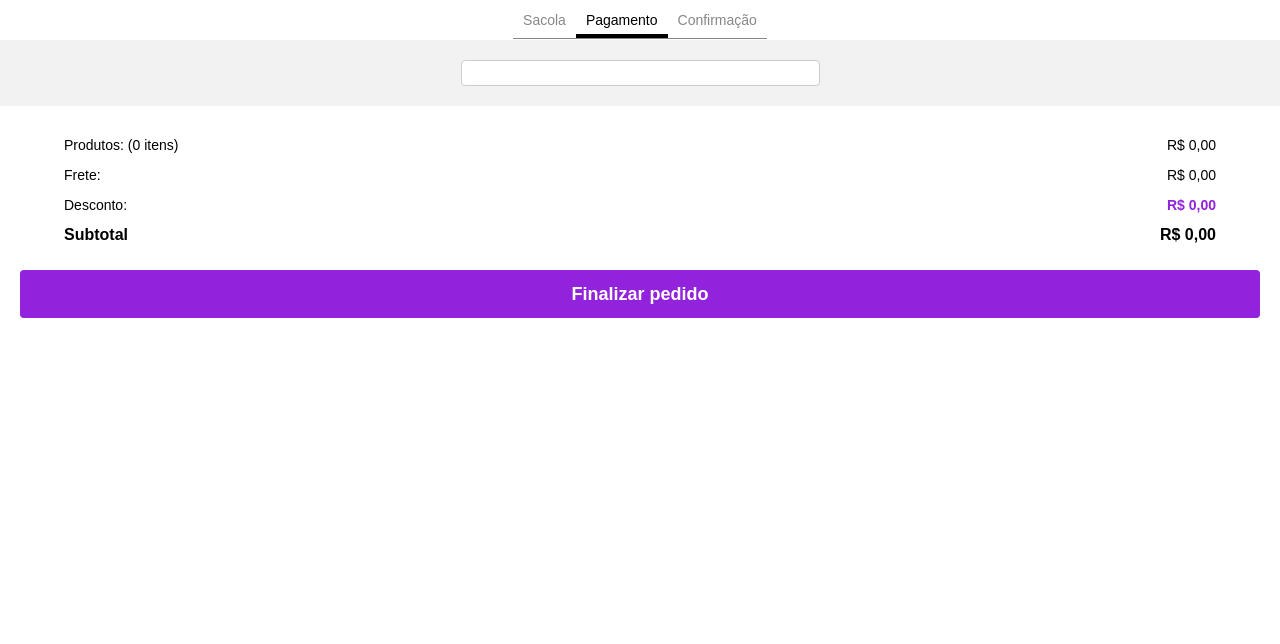
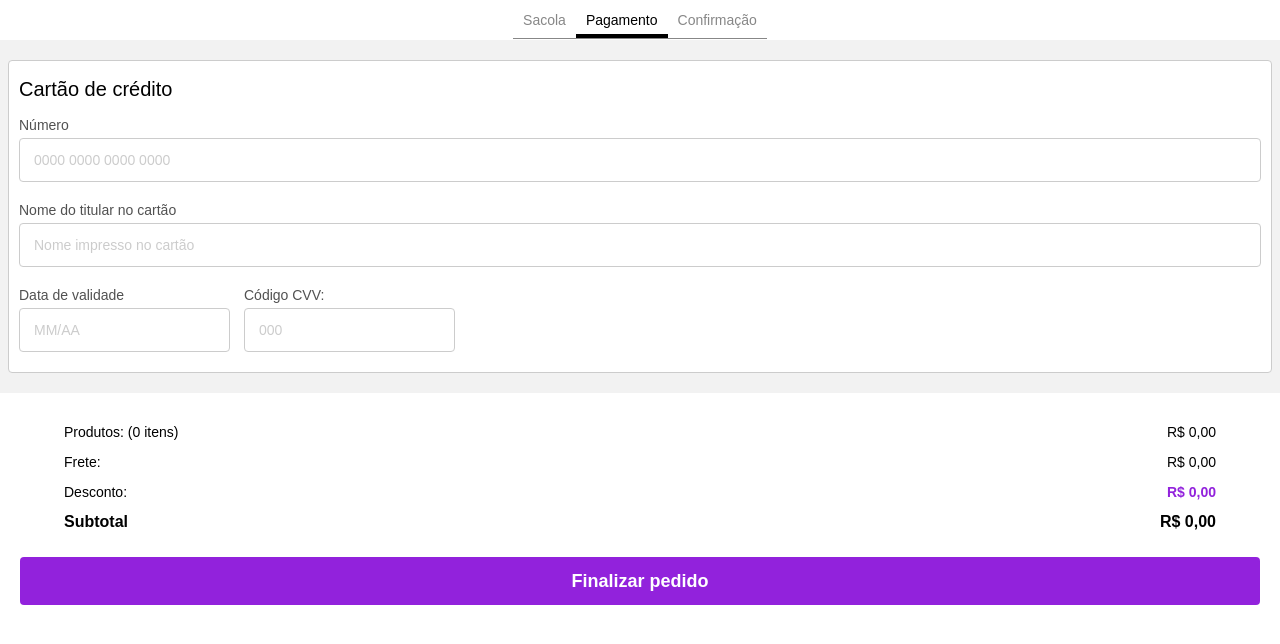
Before and after one commit to MatheusFinatto/Desafio-React-ShoppingCart, a React (Vite) app: page /pagamento in a window 1280 px wide. Shown: the top 644 px of the page. Built offline with nearby package versions, Linux system fonts and the light colour scheme; no server answers.

Commit message:
refactor: moved some of the css components to folder. More will be done on future commits.

```diff
--- a/src/components/Buttons.tsx
+++ /dev/null
@@ -1,59 +0,0 @@
-import { NavLink } from "react-router-dom";
-import { styled } from "styled-components";
-
-const StyledMainButton = styled.button`
-  margin: 0 20px;
-  height: 48px;
-  width: calc(100vw - 40px);
-  border-radius: 4px;
-  display: flex;
-  padding: 16px 8px;
-  background: #9222dc;
-  border: none;
-  font-weight: 700;
-  font-size: 18px;
-  color: #ffffff;
-  align-items: center;
-  justify-content: center;
-  margin-top: 24px;
-`;
-
-const StyledReturnButton = styled.button`
-  margin: 0 20px;
-  height: 48px;
-  width: calc(100vw - 40px);
-  border-radius: 4px;
-  display: flex;
-  padding: 16px 8px;
-  background: #000;
-  border: none;
-  font-weight: 700;
-  font-size: 18px;
-  color: #ffffff;
-  align-items: center;
-  justify-content: center;
-  margin-top: 24px;
-`;
-
-type ButtonProps = {
-  children: React.ReactNode;
-  to: string;
-};
-
-const MainButton = ({ children, to }: ButtonProps) => {
-  return (
-    <NavLink to={to} style={{ textDecoration: "none" }}>
-      <StyledMainButton>{children}</StyledMainButton>
-    </NavLink>
-  );
-};
-
-const ReturnButton = ({ children, to }: ButtonProps) => {
-  return (
-    <NavLink to={to} style={{ textDecoration: "none" }}>
-      <StyledReturnButton>{children}</StyledReturnButton>
-    </NavLink>
-  );
-};
-
-export { MainButton, ReturnButton };
--- /dev/null
+++ b/src/components/Buttons/MainButton.tsx
@@ -0,0 +1,17 @@
+import { NavLink } from "react-router-dom";
+import StyledMainButton from "../../styles/Buttons/StyledMainButton";
+
+type ButtonProps = {
+  children: React.ReactNode;
+  to: string;
+  onClick?: () => void;
+};
+const MainButton = ({ children, to, onClick }: ButtonProps) => {
+  return (
+    <NavLink to={to} style={{ textDecoration: "none" }}>
+      <StyledMainButton onClick={onClick}>{children}</StyledMainButton>
+    </NavLink>
+  );
+};
+
+export default MainButton;
--- /dev/null
+++ b/src/components/Buttons/ReturnButton.tsx
@@ -0,0 +1,17 @@
+import { NavLink } from "react-router-dom";
+import StyledReturnButton from "../../styles/Buttons/StyledReturnButton";
+
+type ButtonProps = {
+  children: React.ReactNode;
+  to: string;
+  onClick?: () => void;
+};
+const ReturnButton = ({ children, to }: ButtonProps) => {
+  return (
+    <NavLink to={to} style={{ textDecoration: "none" }}>
+      <StyledReturnButton>{children}</StyledReturnButton>
+    </NavLink>
+  );
+};
+
+export default ReturnButton;
--- a/src/pages/Bag.tsx
+++ b/src/pages/Bag.tsx
@@ -3,8 +3,8 @@ import Products from "../components/Products";
 import { useContext } from "react";
 import { ProductContext } from "../contexts/ProductContext";
 import Summary from "../components/Summary";
-import { MainButton } from "../components/Buttons";
 import LoadingBox from "../helpers/Loading";
+import MainButton from "../components/Buttons/MainButton";
 
 const Bag: React.FC = () => {
   const { isLoading } = useContext(ProductContext);
--- a/src/pages/Confirmation.tsx
+++ b/src/pages/Confirmation.tsx
@@ -1,11 +1,10 @@
 import ContentSection from "../styles/ContentSectionStyle";
-
 import { ProductContext } from "../contexts/ProductContext";
 import { useContext } from "react";
 import Products from "../components/Products";
 import Summary from "../components/Summary";
-import { ReturnButton } from "../components/Buttons";
 import LoadingBox from "../helpers/Loading";
+import ReturnButton from "../components/Buttons/ReturnButton";
 
 const Confirmation: React.FC = () => {
   const { isLoading } = useContext(ProductContext);
--- a/src/pages/Payment.tsx
+++ b/src/pages/Payment.tsx
@@ -3,21 +3,35 @@ import { ContentBox } from "../styles/ProductsStyles";
 import { useContext } from "react";
 import { ProductContext } from "../contexts/ProductContext";
 import Summary from "../components/Summary";
-import { MainButton } from "../components/Buttons";
+
 import LoadingBox from "../helpers/Loading";
+import { useForm, SubmitHandler } from "react-hook-form";
+import Form from "../components/Form";
+import { ICartaoCredito } from "../interfaces/CartaoCredito";
+import MainButton from "../components/Buttons/MainButton";
 
 const Payment: React.FC = () => {
   const { isLoading } = useContext(ProductContext);
+  LoadingBox(isLoading);
 
-  LoadingBox(isLoading);
+  const { register, handleSubmit } = useForm<ICartaoCredito>();
+  const onSubmit: SubmitHandler<ICartaoCredito> = (data) => console.log(data);
 
   return (
     <>
       <ContentSection>
-        <ContentBox></ContentBox>
+        <ContentBox>
+          <Form
+            onSubmit={onSubmit}
+            register={register}
+            handleSubmit={handleSubmit}
+          />
+        </ContentBox>
       </ContentSection>
       <Summary />
-      <MainButton to={"/confirmacao"}>Finalizar pedido</MainButton>
+      <MainButton onClick={handleSubmit(onSubmit)} to={"/confirmacao"}>
+        Finalizar pedido
+      </MainButton>
     </>
   );
 };
--- /dev/null
+++ b/src/styles/Buttons/StyledMainButton.ts
@@ -0,0 +1,20 @@
+import { styled } from "styled-components";
+
+const StyledMainButton = styled.button`
+  margin: 0 20px;
+  height: 48px;
+  width: calc(100vw - 40px);
+  border-radius: 4px;
+  display: flex;
+  padding: 16px 8px;
+  background: #9222dc;
+  border: none;
+  font-weight: 700;
+  font-size: 18px;
+  color: #ffffff;
+  align-items: center;
+  justify-content: center;
+  margin-top: 24px;
+`;
+
+export default StyledMainButton;
--- /dev/null
+++ b/src/styles/Buttons/StyledReturnButton.ts
@@ -0,0 +1,20 @@
+import { styled } from "styled-components";
+
+const StyledReturnButton = styled.button`
+  margin: 0 20px;
+  height: 48px;
+  width: calc(100vw - 40px);
+  border-radius: 4px;
+  display: flex;
+  padding: 16px 8px;
+  background: #000;
+  border: none;
+  font-weight: 700;
+  font-size: 18px;
+  color: #ffffff;
+  align-items: center;
+  justify-content: center;
+  margin-top: 24px;
+`;
+
+export default StyledReturnButton;
--- /dev/null
+++ b/src/styles/FormStyles/FormStyles.ts
@@ -0,0 +1,63 @@
+import { styled } from "styled-components";
+
+export const StyledForm = styled.form`
+  display: flex;
+  flex-direction: column;
+  margin: 0 10px;
+`;
+
+export const FormTitle = styled.h2`
+  font-family: Arial;
+  font-size: 20px;
+  font-weight: 400;
+  line-height: 24px;
+  letter-spacing: 0em;
+  text-align: left;
+  color: #000;
+  margin: 16px 0;
+`;
+
+export const Label = styled.label`
+  color: #515151;
+  font-family: Arial;
+  font-size: 14px;
+  font-weight: 400;
+  line-height: 16px;
+  letter-spacing: 0em;
+  text-align: left;
+  margin-bottom: 5px;
+`;
+
+export const Input = styled.input`
+  height: 42px;
+  border: 1px solid #ccc;
+  border-radius: 4px;
+  font-family: Arial;
+  font-size: 14px;
+  font-weight: 400;
+  line-height: 16px;
+  letter-spacing: 0em;
+  text-align: left;
+  padding: 0 14px;
+
+  &::placeholder {
+    color: #ccc;
+  }
+`;
+
+export const InputContainer = styled.div`
+  display: flex;
+  flex-direction: column;
+  margin-bottom: 20px;
+`;
+
+export const DividedInputsContainer = styled.div`
+  display: flex;
+  gap: 14px;
+
+  > ${InputContainer} {
+    > ${Input} {
+      width: calc(100% - 30px);
+    }
+  }
+`;
--- a/src/styles/ProductsStyles.ts
+++ b/src/styles/ProductsStyles.ts
@@ -1,36 +1,37 @@
 import { styled } from "styled-components";
 
-const ContentBox = styled.div`
+export const ContentBox = styled.div`
   background-color: white;
-  width: 357px;
   border-radius: 4px;
   display: flex;
   flex-direction: column;
   border: 1px solid #ccc;
-  padding-top: 24px;
+  width: 100%;
 `;
 
-const ItemDisplay = styled.ul``;
+export const ItemDisplay = styled.ul`
+  margin-top: 24px;
+`;
 
-const Item = styled.li`
+export const Item = styled.li`
   display: flex;
   padding: 0 9.5px;
   overflow: hidden;
 `;
 
-const Image = styled.img`
+export const Image = styled.img`
   height: 60px;
   width: 60px;
   margin-bottom: 40px;
 `;
 
-const ItemName = styled.p`
+export const ItemName = styled.p`
   font-size: 12px;
   padding: 0 15px;
   line-height: 16px;
 `;
 
-const Prices = styled.div`
+export const Prices = styled.div`
   display: flex;
   flex-direction: column;
   line-height: 16px;
@@ -38,18 +39,18 @@ const Prices = styled.div`
   font-family: Arial;
 `;
 
-const MaxPrice = styled.p`
+export const MaxPrice = styled.p`
   font-weight: 400;
   color: #9b9b9b;
   text-decoration: line-through;
 `;
 
-const Price = styled.p`
+export const Price = styled.p`
   font-weight: 700;
   text-align: right;
 `;
 
-const StyledProdutosTitle = styled.h2`
+export const StyledProdutosTitle = styled.h2`
   font-family: Jost;
   font-size: 20px;
   font-weight: 400;
@@ -59,15 +60,3 @@ const StyledProdutosTitle = styled.h2`
   width: calc(100% - 20px);
   margin-left: 10px;
 `;
-
-export {
-  ContentBox,
-  ItemDisplay,
-  Item,
-  Image,
-  ItemName,
-  Prices,
-  MaxPrice,
-  Price,
-  StyledProdutosTitle,
-};
```
